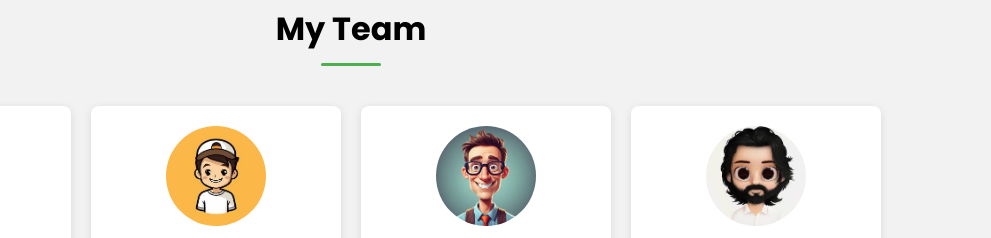
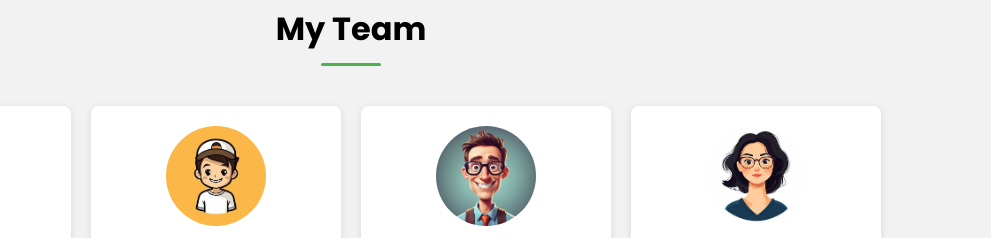
Before and after one commit to Vikas-Vishwakarma/Camping-Gear-Website, a plain HTML site: page index.html in a window 1280 px wide. Shown: the part 3780-4018 px from the top of the page, 289-1280 px from the left. Drawn offline with Linux system fonts and the light colour scheme.

Commit message:
Update image paths in HTML for correct asset loading

```diff
--- a/index.html
+++ b/index.html
@@ -273,7 +273,7 @@
             </div>
             <div class="team-card">
               <img
-                src="Assest/team 4.jpeg"
+                src="Assest/team 7.jpeg"
                 alt="Emily Davis"
                 class="team-photo"
               />
```
